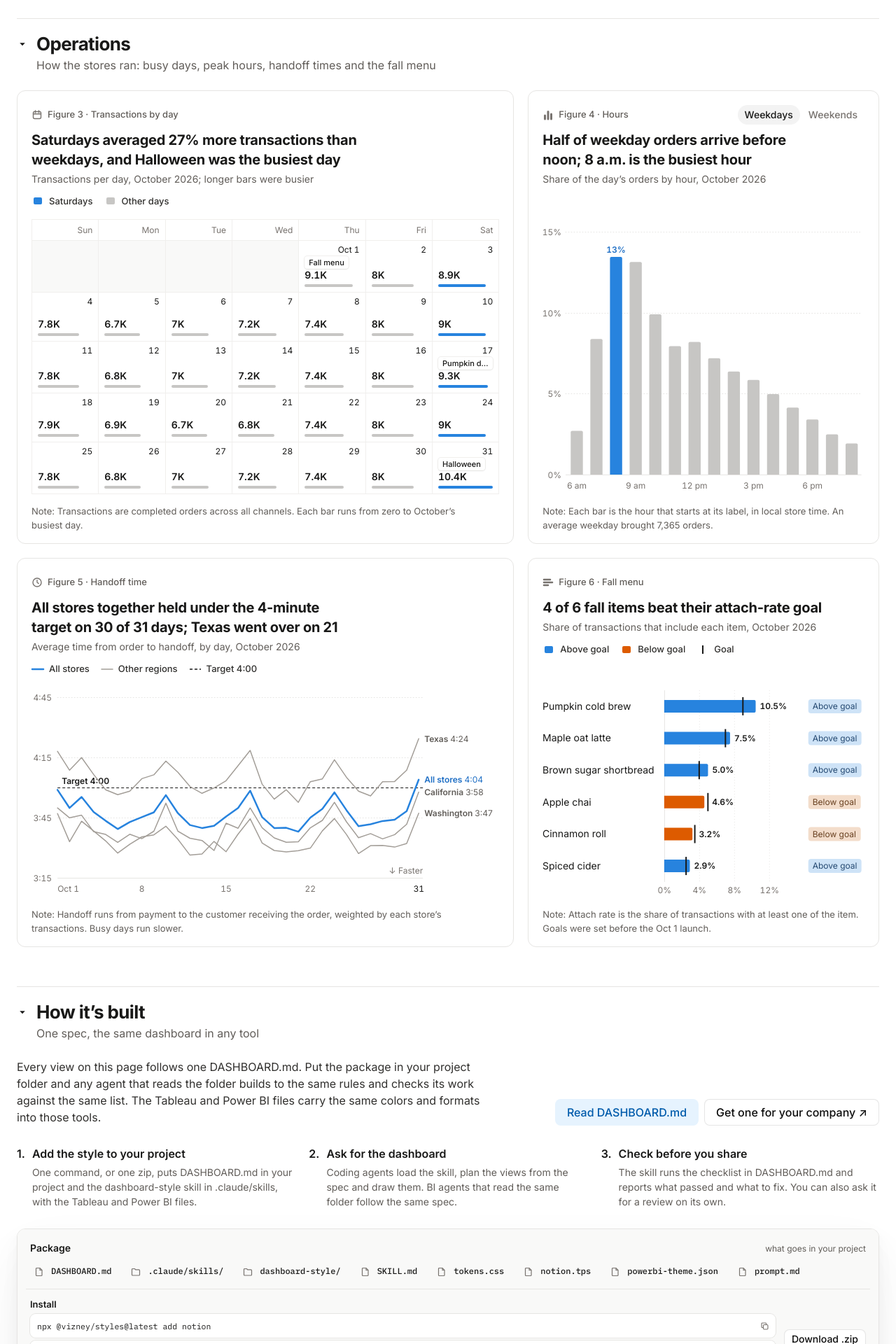
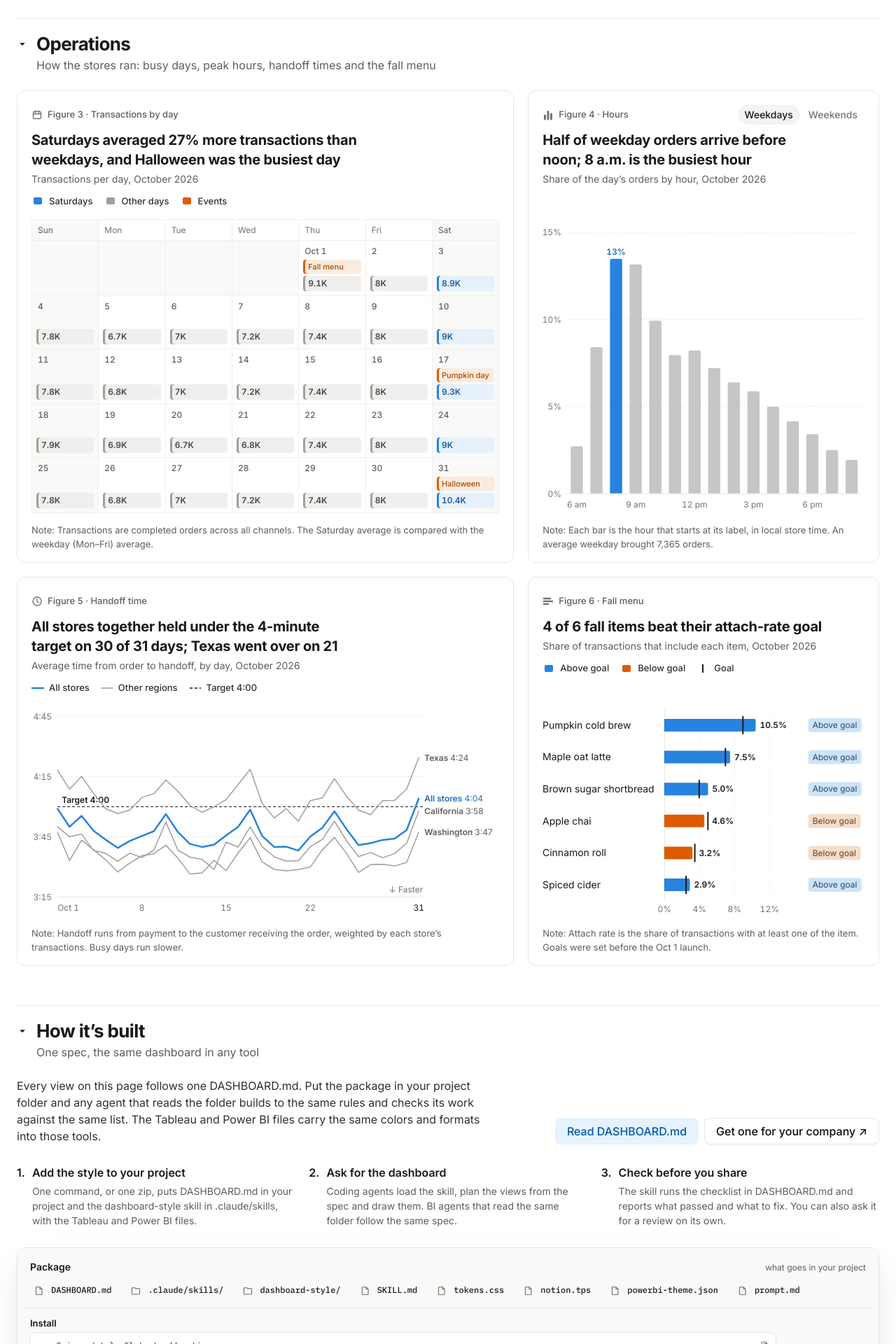
Before and after one commit to yehwanhwang/vizney-styles, a Jekyll site: the page notion/index.html, which Jekyll copies as it is, in a window 1280 px wide. Shown: the part 2017-3937 px from the top of the page at 70% size. Built offline with Jekyll 4.4.1, drawn with Linux system fonts in a browser that asks for light colours; some web fonts are replaced.

Commit message:
Notion style: calendar in Notion Calendar's month-view style
Each day's transactions sit in an all-day event chip (pale fill, 3px left
bar, darker text): Saturdays blue, other days gray; events are orange chips;
weekend columns shaded like Notion Calendar. Replaces the in-cell bars.
Spec, prompts and DASHBOARD.html updated.

Co-Authored-By: Claude Opus 5.5 <noreply@anthropic.com>
Claude-Session: https://claude.ai/code/session_01F12JZgK6Xu9EvUYfLn9Upe

```diff
--- a/notion/index.html
+++ b/notion/index.html
@@ -193,13 +193,20 @@
 
   /* ---------- 캘린더 보기: 일~토, 날짜는 칸 오른쪽 위, 칸 색은 값에 따라 짙어진다(Color by value) ---------- */
   .cal{display:grid;grid-template-columns:repeat(7,minmax(0,1fr));border-top:1px solid var(--hair-2);border-left:1px solid var(--hair-2);outline-offset:3px}
-  .cal .wd{height:30px;display:flex;align-items:center;justify-content:flex-end;padding:0 8px;font-size:12px;color:var(--muted);border-right:1px solid var(--hair-2);border-bottom:1px solid var(--hair-2)}
-  .cal .day{position:relative;min-height:70px;padding:5px 8px 7px;display:flex;flex-direction:column;border-right:1px solid var(--hair-2);border-bottom:1px solid var(--hair-2);background:var(--cb,#fff);color:var(--cc,var(--ink))}
+  /* 노션 캘린더(월 보기): 요일 머리 12px 회색, 주말 열은 옅은 회색 면, 날짜는 칸 왼쪽 위.
+     하루마다 종일 일정처럼 생긴 칩 하나에 거래 수를 적는다: 옅은 바탕 + 왼쪽 3px 막대 + 같은 색의 짙은 글자.
+     제목이 말하는 날(토요일)은 파랑, 다른 날은 회색. 행사는 주황 일정 칩(노션 캘린더의 Work 색) */
+  .cal .wd{height:30px;display:flex;align-items:center;padding:0 8px;font-size:12px;color:var(--muted);border-right:1px solid var(--hair-2);border-bottom:1px solid var(--hair-2)}
+  .cal .wd.we{background:var(--surface-2);color:var(--text-2)}
+  .cal .day{position:relative;min-height:76px;padding:6px 6px 6px;display:flex;flex-direction:column;gap:3px;border-right:1px solid var(--hair-2);border-bottom:1px solid var(--hair-2);background:#fff;color:var(--ink)}
+  .cal .day.we{background:var(--surface-2)}
   .cal .day.out{background:var(--surface-2)}
-  .cal .dn{align-self:flex-end;font-size:12px;line-height:16px;font-variant-numeric:tabular-nums}
-  .cal .dv{margin-top:auto;font-size:14px;font-weight:600;line-height:18px;font-variant-numeric:tabular-nums}
-  .cal .db{display:block;height:4px;margin-top:4px;border-radius:2px;background:var(--bc)}
-  .cal .ev{align-self:flex-start;max-width:100%;height:18px;margin-top:1px;padding:0 6px;border-radius:4px;background:#fff;color:var(--ink);font-size:11px;font-weight:500;line-height:18px;white-space:nowrap;overflow:hidden;text-overflow:ellipsis;box-shadow:0 0 0 1px rgba(42,28,0,.07),0 1px 2px rgba(25,25,25,.06)}
+  .cal .dn{align-self:flex-start;padding:0 2px;font-size:12px;font-weight:500;line-height:18px;color:var(--text-2);font-variant-numeric:tabular-nums}
+  .cal .evt{display:flex;align-items:center;min-width:0;height:22px;padding:0 6px 0 7px;border-radius:4px;box-shadow:inset 3px 0 0 var(--cbar);background:var(--cbg);color:var(--ctx);font-size:12px;font-weight:600;line-height:22px;white-space:nowrap;overflow:hidden;text-overflow:ellipsis;font-variant-numeric:tabular-nums}
+  .cal .evt.v{margin-top:auto}
+  .cal .evt.sub{--cbg:#e7f1fb;--cbar:#2783de;--ctx:#1a5fa8}
+  .cal .evt.rest{--cbg:#f0efed;--cbar:#a39e98;--ctx:#494846}
+  .cal .evt.ev{--cbg:#fbebdf;--cbar:#dd5b00;--ctx:#ab4a00;height:20px;font-size:11px;font-weight:500;line-height:20px}
   .cal .day.on{box-shadow:inset 0 0 0 2px var(--ink)}
 
   /* ---------- 만드는 법 ---------- */
@@ -357,7 +364,7 @@
     .kpi .v{font-size:36px}
     .code{font-size:12px}
     .code .ln{white-space:pre-wrap;overflow-wrap:anywhere}
-    .cal .ev{display:none}
+    .cal .evt.ev{display:none}
   }
   /* 900~1023: 나란한 카드를 세로로 쌓는다 */
   @media (max-width:1023px){
@@ -373,7 +380,7 @@
     .figpane{border-right:0;border-bottom:1px solid var(--hair)}
     .codepane{contain:none}
     .code{max-height:520px}
-    .cal .ev{display:block}
+    .cal .evt.ev{display:flex}
   }
   @media (max-width:899px){
     .head{min-height:56px;padding:10px 0}
@@ -383,7 +390,7 @@
     .steps{grid-template-columns:minmax(0,1fr)}
     .code{max-height:440px}
     .tbl .c-fmt,.tbl .c-ly{display:none}
-    .cal .ev{display:none}
+    .cal .evt.ev{display:none}
   }
   @media (max-width:639px){
     :root{--page:16px;--gap:12px;--sec:44px}
@@ -408,8 +415,9 @@
     .board{grid-template-columns:minmax(0,1fr)}
     .tbl .c-state,.tbl .c-time{display:none}
     .bar svg{width:64px}
-    .cal .day{min-height:52px;padding:4px 4px 5px}
-    .cal .dv{font-size:11px}
+    .cal .day{min-height:56px;padding:4px 2px 4px}
+    .cal .evt{height:20px;padding:0 2px 0 5px;font-size:10px;line-height:20px;letter-spacing:-.01em}
+    .cal .dn .mo{display:none}
     .cal .dn{font-size:11px}
     .cal .wd{padding:0 4px;font-size:11px}
     #f1Plot{min-height:280px} #f2Plot{min-height:260px} #f4Plot{min-height:220px} #f5Plot{min-height:280px}
@@ -803,11 +811,11 @@
       },
       f3: {
         label: 'Figure 3 · Transactions by day', title: (p, top) => `Saturdays averaged ${p} more transactions than weekdays, and ${top} was the busiest day`,
-        sub: 'Transactions per day, October 2026; longer bars were busier', wd: ['Sun', 'Mon', 'Tue', 'Wed', 'Thu', 'Fri', 'Sat'],
+        sub: 'Transactions per day, October 2026', wd: ['Sun', 'Mon', 'Tue', 'Wed', 'Thu', 'Fri', 'Sat'],
         events: { launch: 'Fall menu', pumpkin: 'Pumpkin day', halloween: 'Halloween' }, eventsLong: { launch: 'Fall menu launch', pumpkin: 'Pumpkin day', halloween: 'Halloween' },
         top: { launch: 'the Oct 1 fall launch', halloween: 'Halloween', pumpkin: 'Pumpkin day' },
-        fewer: 'Fewer', more: 'More', sat: 'Saturdays', rest: 'Other days', unit: 'transactions',
-        note: 'Note: Transactions are completed orders across all channels. Each bar runs from zero to October’s busiest day.',
+        fewer: 'Fewer', more: 'More', sat: 'Saturdays', rest: 'Other days', event: 'Events', unit: 'transactions',
+        note: 'Note: Transactions are completed orders across all channels. The Saturday average is compared with the weekday (Mon–Fri) average.',
         aria: 'Transactions per day in October. Arrow keys move between days; up and down move a week.'
       },
       f4: {
@@ -1320,20 +1328,20 @@
     $('#f3Title').textContent = glue(t.f3.title(pct(fx.p, 0), topName));
     refade($('#f3Title'), animate);
     const b = calBins();
-    const vmax = Math.max(...s.tx), barCol = d => dow(d) === 6 ? C.subject : C.other;
-    keyItems($('#f3Keys'), [['bar', C.subject, t.f3.sat], ['bar', C.other, t.f3.rest]]);
+    const barCol = d => dow(d) === 6 ? C.subject : C.comparison;
+    keyItems($('#f3Keys'), [['bar', C.subject, t.f3.sat], ['bar', C.comparison, t.f3.rest], ['bar', C.orange, t.f3.event]]);
     $('#f3Table').replaceChildren(srTable(t.f3.sub, [KO() ? '날짜' : 'Date', KO() ? '거래' : 'Transactions'], s.tx.map((v, i) => [dayLong(i + 1), nf(v)])));
     const cal = h('div', { class: 'cal', role: 'img', tabindex: 0, 'aria-label': t.f3.aria });
-    t.f3.wd.forEach(w => cal.append(h('div', { class: 'wd', 'aria-hidden': 'true', text: w })));
+    t.f3.wd.forEach((w, i) => cal.append(h('div', { class: 'wd' + (i === 0 || i === 6 ? ' we' : ''), 'aria-hidden': 'true', text: w })));
     for (let i = 0; i < OCT_FIRST_DOW; i++) cal.append(h('div', { class: 'day out', 'aria-hidden': 'true' }));
     const cells = [];
     s.tx.forEach((v, i) => {
       const d = i + 1;
-      const cell = h('div', { class: 'day' + (animOK(animate) ? ' fade' : ''), 'aria-hidden': 'true', style: { '--bc': barCol(d), animationDelay: animOK(animate) ? (i * 12) + 'ms' : null } },
-        h('span', { class: 'dn', text: d === 1 ? (KO() ? '10월 1일' : 'Oct 1') : String(d) }),
-        DATA.events[d] ? h('span', { class: 'ev', text: t.f3.events[DATA.events[d]] }) : null,
-        h('span', { class: 'dv', text: KO() ? nf(v) : trimz(nf(v / 1e3, 1)) + 'K' }),
-        h('i', { class: 'db', style: { width: (v / vmax * 100).toFixed(1) + '%' } }));
+      const we = dow(d) === 0 || dow(d) === 6;
+      const cell = h('div', { class: 'day' + (we ? ' we' : '') + (animOK(animate) ? ' fade' : ''), 'aria-hidden': 'true', style: { animationDelay: animOK(animate) ? (i * 12) + 'ms' : null } },
+        h('span', { class: 'dn' }, d === 1 ? h('span', { class: 'mo', text: KO() ? '10월 ' : 'Oct ' }) : null, String(d), d === 1 && KO() ? h('span', { class: 'mo', text: '일' }) : null),
+        DATA.events[d] ? h('span', { class: 'evt ev', text: t.f3.events[DATA.events[d]] }) : null,
+        h('span', { class: 'evt v ' + (dow(d) === 6 ? 'sub' : 'rest'), text: KO() ? nf(v) : trimz(nf(v / 1e3, 1)) + 'K' }));
       cells.push(cell); cal.append(cell);
     });
     const rem = (7 - ((OCT_FIRST_DOW + 31) % 7)) % 7;
```
Also changed, not shown: other parts of notion/index.html (+3 -3 lines), notion/DASHBOARD.html (+7 -7 lines), notion/DASHBOARD.md (+7 -7 lines), notion/prompt.md (+4 -4 lines), 1 other file.
